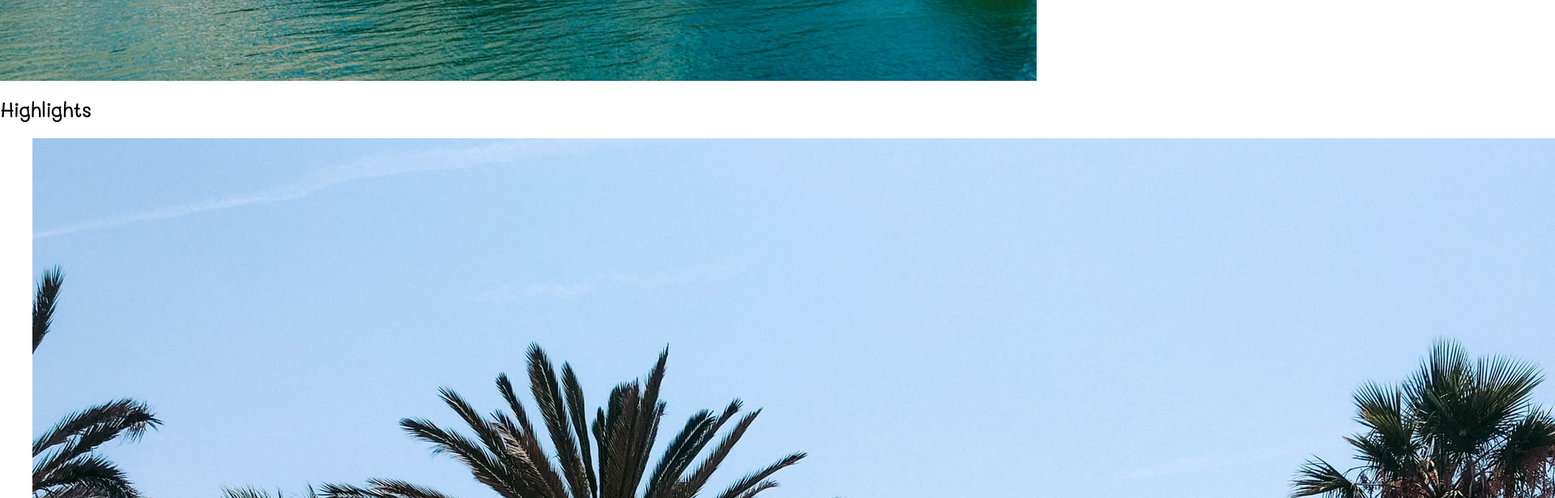
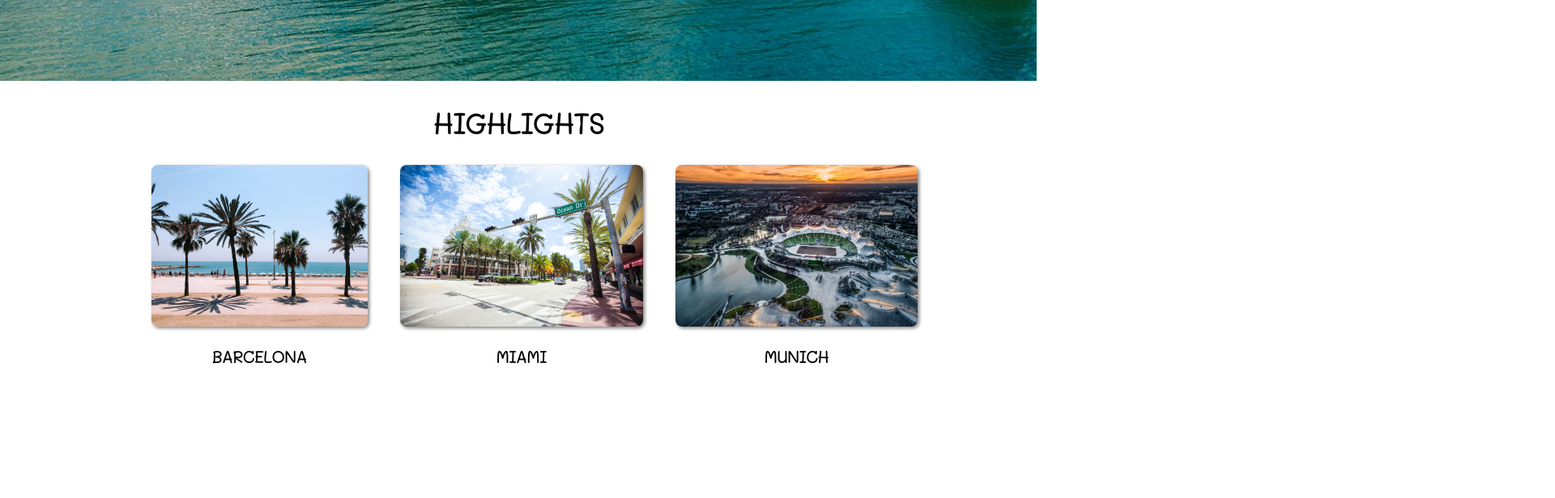
Before and after one commit to wichapons/Travel-Goal, a plain HTML site: page index.html in a window 1280 px wide. Shown: the part 700-1316 px from the top of the page at 81% size, 1920 px wide, since content can reach past the window. After the commit the page ends 1194 px from the top, so only its background shows below. Drawn offline with Linux system fonts and the light colour scheme.

Commit message:
rearrange highlights destination

```diff
--- a/shared.css
+++ b/shared.css
@@ -51,10 +51,36 @@ header a:hover{
     color: white;
 }
 
+#highlight h2{
+    text-transform: uppercase;
+    text-align: center;
+    font-size: 35px;
+}
+
 #destinations{
     display: flex;
+    margin: auto;
+    margin-bottom: 20px;
+    list-style: none;
+    justify-content: center;
 }
 
+
 .destinations{
+    margin: 0 20px;
+}
 
+.destinations p{
+    text-align: center;
+    font-weight: bold;
+    text-transform: uppercase;
+    font-size: 20px;
 }
+
+.destinations img{
+    height: 200px;
+    width: 100%;
+    box-shadow: 2px 2px 4px gray;
+    border-radius: 8px;
+    object-fit: cover;
+}
```
